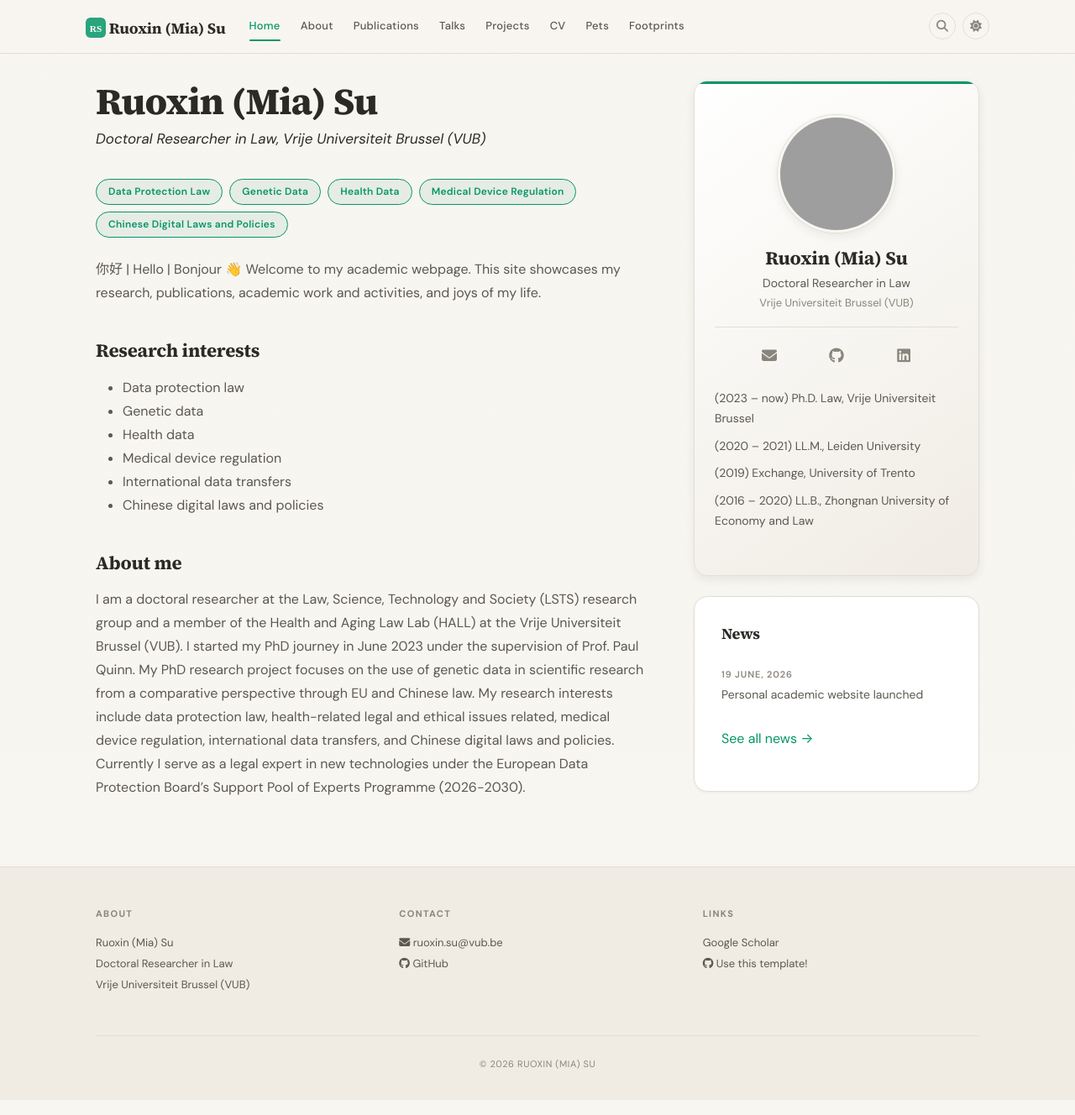
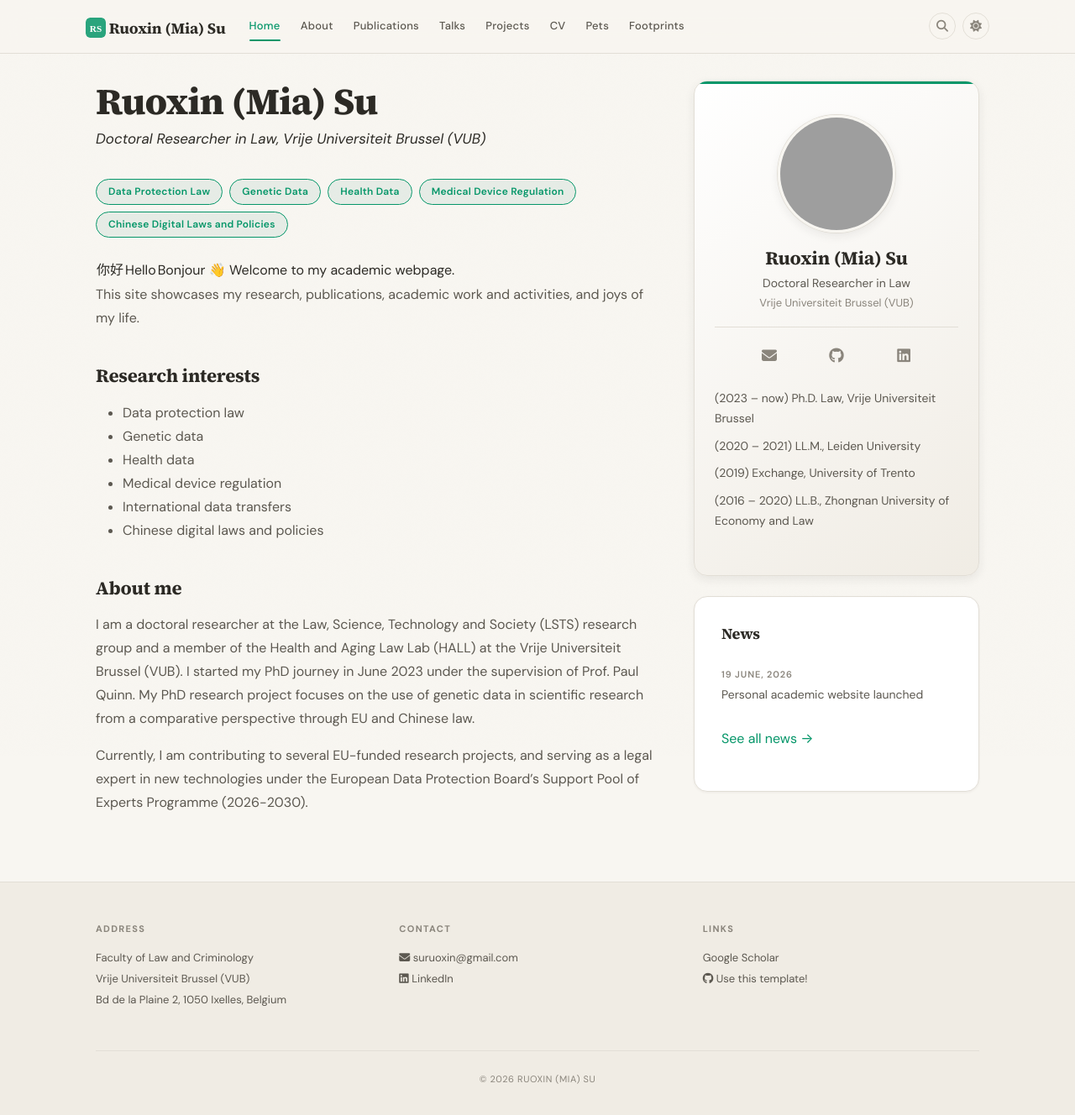
Before and after one commit to suruoxin/suruoxin.github.io, a Jekyll site: the page built from _pages/home.md, in a window 1280 px wide. Shown: the whole page at 84% size. Built offline with Jekyll 4.4.1, drawn with Linux system fonts in a browser that asks for light colours; a style sheet for code colours, icons or effects is not loaded.

Commit message:
Polish wording on Pets/Home and update footer contact info
- Fix 'joined family' -> 'joined the family' for 61 and Chai
- Footer: rename About to ADDRESS with the VUB faculty address, drop
  GitHub from Contact, switch email to suruoxin@gmail.com, add a
  LinkedIn link
- Home: split the greeting and About me text into separate
  paragraphs, and rewrite the closing sentence to mention EU-funded
  project work instead of repeating the research-interests list

Co-Authored-By: Claude Sonnet 4.6 <noreply@anthropic.com>

```diff
--- a/_includes/footer.html
+++ b/_includes/footer.html
@@ -1,18 +1,18 @@
 <footer class="site-footer">
   <div class="footer-grid">
     <div>
-      <h5>About</h5>
+      <h5>ADDRESS</h5>
       <p>
-        {{ site.name }}<br>
-        {{ site.title }}<br>
-        {{ site.institution }}
+        Faculty of Law and Criminology<br>
+        Vrije Universiteit Brussel (VUB)<br>
+        Bd de la Plaine 2, 1050 Ixelles, Belgium
       </p>
     </div>
     <div>
       <h5>Contact</h5>
       <p>
-        <a href="mailto:{{ site.email }}"><i class="fa-solid fa-envelope"></i> {{ site.email }}</a><br>
-        {% if site.links.github and site.links.github != "" %}<a href="{{ site.links.github }}"><i class="fa-brands fa-github"></i> GitHub</a><br>{% endif %}
+        <a href="mailto:suruoxin@gmail.com"><i class="fa-solid fa-envelope"></i> suruoxin@gmail.com</a><br>
+        <a href="https://www.linkedin.com/in/ruoxin-su-4a897a18a/"><i class="fa-brands fa-linkedin"></i> LinkedIn</a>
       </p>
     </div>
     <div>
--- a/_pages/home.md
+++ b/_pages/home.md
@@ -15,8 +15,8 @@ permalink: /
 <a href="{{ site.url }}{{ site.baseurl }}/projects" class="chip">Chinese Digital Laws and Policies</a>
 </div>
 
-你好 | Hello | Bonjour 👋
-Welcome to my academic webpage.
+你好 | Hello | Bonjour 👋 Welcome to my academic webpage.
+
 This site showcases my research, publications, academic work and activities, and joys of my life.
 
 ### Research interests
@@ -30,6 +30,6 @@ This site showcases my research, publications, academic work and activities, and
 
 ### About me
 
-I am a doctoral researcher at the Law, Science, Technology and Society (LSTS) research group and a member of the Health and Aging Law Lab (HALL) at the Vrije Universiteit Brussel (VUB). I started my PhD journey in June 2023 under the supervision of Prof. Paul Quinn.
-My PhD research project focuses on the use of genetic data in scientific research from a comparative perspective through EU and Chinese law. My research interests include data protection law, health-related legal and ethical issues related, medical device regulation, international data transfers, and Chinese digital laws and policies.
-Currently I serve as a legal expert in new technologies under the European Data Protection Board’s Support Pool of Experts Programme (2026-2030).
+I am a doctoral researcher at the Law, Science, Technology and Society (LSTS) research group and a member of the Health and Aging Law Lab (HALL) at the Vrije Universiteit Brussel (VUB). I started my PhD journey in June 2023 under the supervision of Prof. Paul Quinn. My PhD research project focuses on the use of genetic data in scientific research from a comparative perspective through EU and Chinese law.
+
+Currently, I am contributing to several EU-funded research projects, and serving as a legal expert in new technologies under the European Data Protection Board’s Support Pool of Experts Programme (2026-2030).
```
Also changed, not shown: _pages/pets.md (+2 -2 lines).
